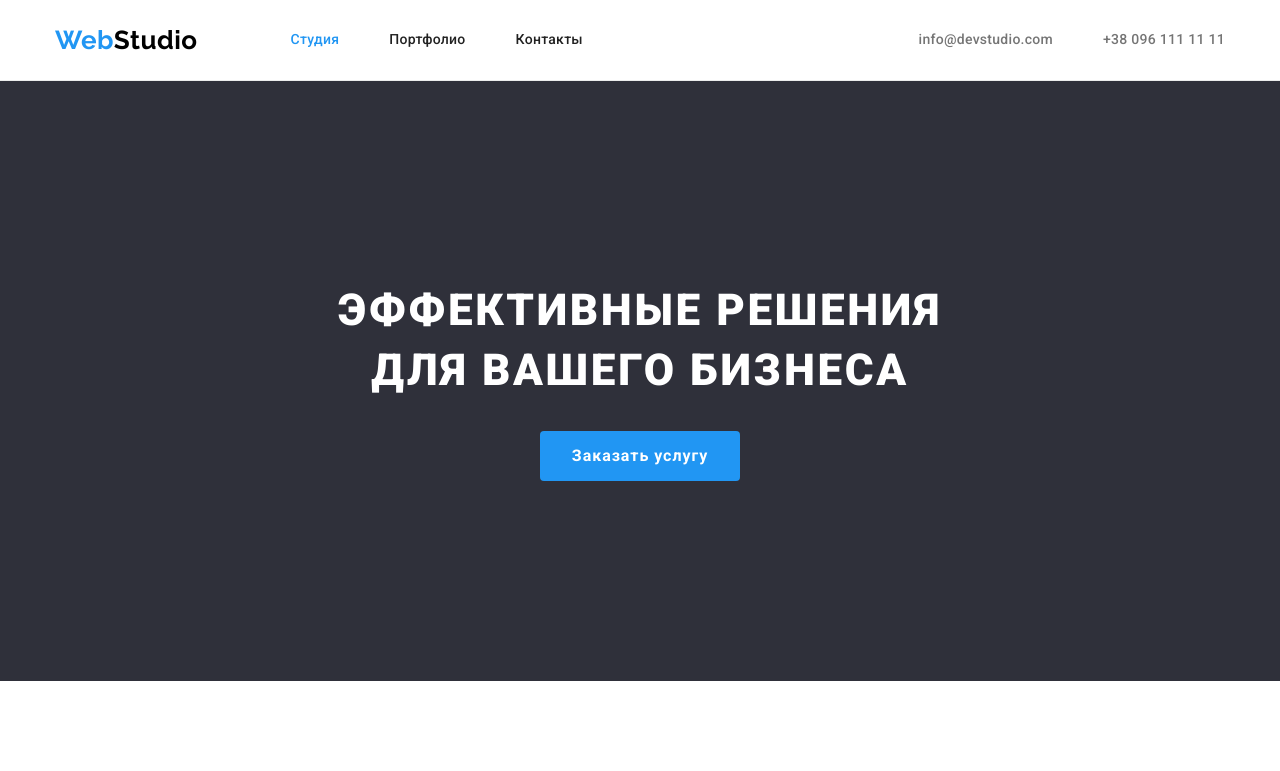
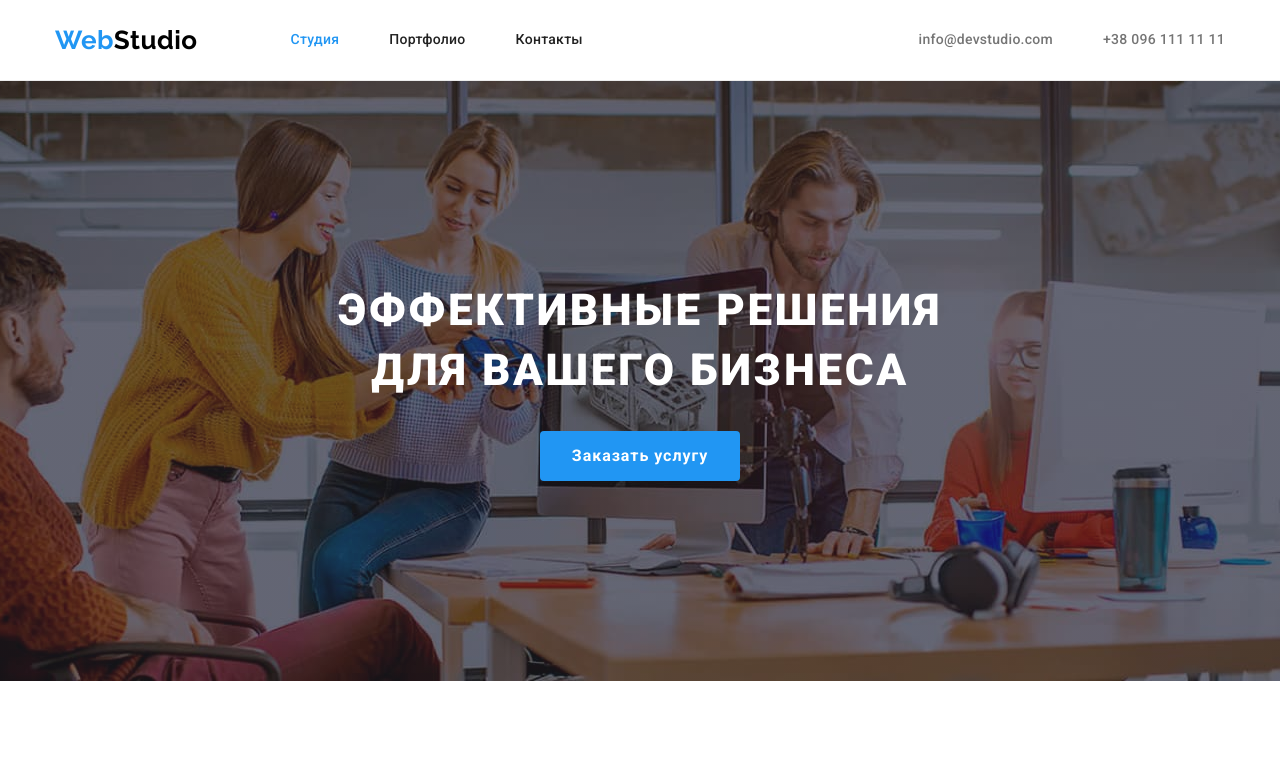
Before and after one commit to BohdanToder/goit-markup-hw-04, a plain HTML site: page index.html in a window 1280 px wide. Shown: the top 771 px of the page. Drawn offline with nearby package versions, Linux system fonts and the light colour scheme.

Commit message:
Adds hero styles

```diff
--- a/css/styles.css
+++ b/css/styles.css
@@ -153,11 +153,20 @@ img {
 /* ------------Мейн Студио------------ */
 /* Герой */
 .hero {
+	max-width: 1600px;
+	height: 600px;
+	margin-left: auto;
+	margin-right: auto;
+
+	background-color: var(--second-background-color);
+	background-image: linear-gradient(to right, rgba(47, 48, 58, 0.4), rgba(47, 48, 58, 0.4)), url(../images/hero.jpg);
+	background-position: center;
+	background-size: cover;
+	background-repeat: no-repeat;
+
 	text-align: center;
 	padding-top: 200px;
 	padding-bottom: 200px;
-
-	background-color: var(--second-background-color);
 }
 
 .hero-title {
```
Also changed, not shown: images/hero.jpg (added).
